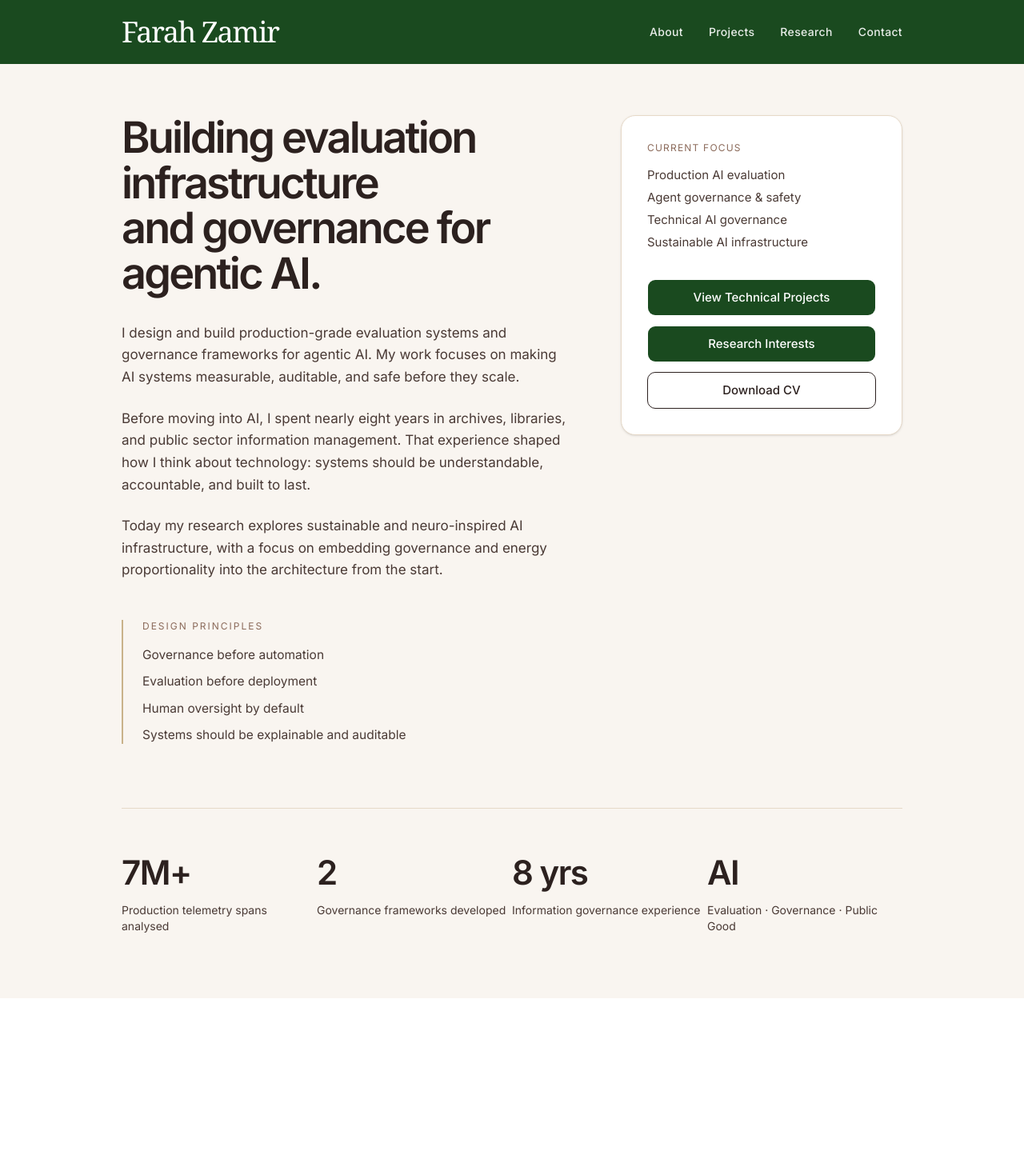
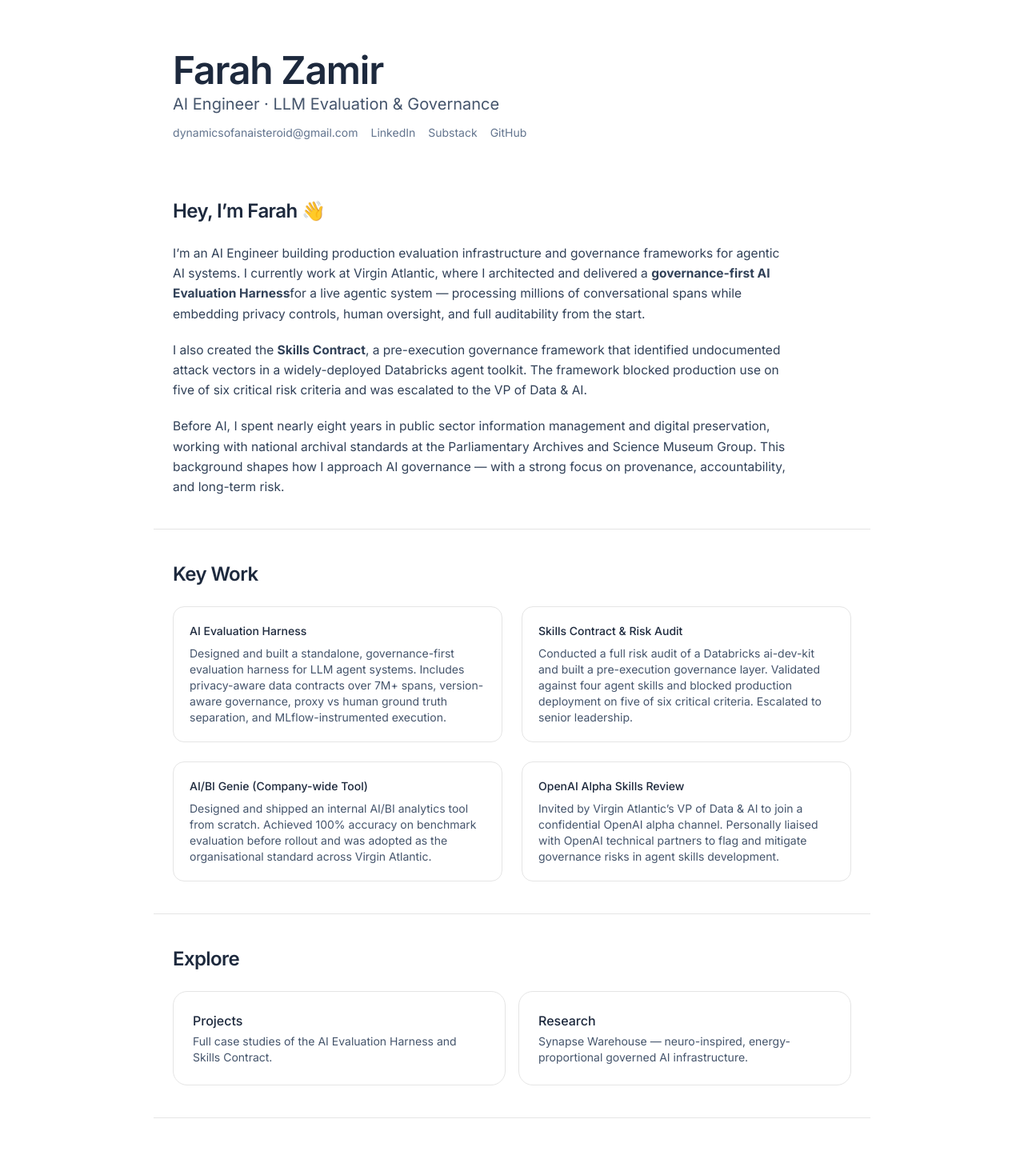
Before and after one commit to dynamicsofanaisteroid/farah-zamir-portfolio, a Next.js app: page / in a window 1280 px wide. Shown: the top 1464 px of the page at 80% size. Before the commit the page ends 1248 px from the top, so only its background shows below. Built offline with nearby package versions, Linux system fonts and the light colour scheme.

Commit message:
tweaked to another style

```diff
--- a/app/page.tsx
+++ b/app/page.tsx
@@ -1,142 +1,108 @@
 import Link from "next/link"
-import { Button } from "@/components/ui/button"
-import { Space_Grotesk, Inter } from 'next/font/google'
-
-const spaceGrotesk = Space_Grotesk({
-  subsets: ['latin'],
-  weight: ['500', '600', '700'],
-  variable: '--font-space-grotesk',
-})
-
-const inter = Inter({
-  subsets: ['latin'],
-  weight: ['400', '500', '600', '700'],
-  variable: '--font-inter',
-})
 
 export default function Home() {
   return (
-    <div className={`${inter.variable} ${spaceGrotesk.variable} min-h-screen bg-[#f9f5f0]`}>
+    <div className="min-h-screen bg-white text-slate-800">
+      {/* Top Header - Arash style */}
+      <div className="max-w-4xl mx-auto px-6 pt-16 pb-8">
+        <div>
+          <h1 className="text-5xl font-semibold tracking-tight">Farah Zamir</h1>
+          <p className="text-xl text-slate-600 mt-1">AI Engineer · LLM Evaluation &amp; Governance</p>
 
-      {/* Navigation */}
-      <nav className="bg-[#1a4a1f] text-white">
-        <div className="max-w-5xl mx-auto px-6 py-5 flex justify-between items-center">
-          <Link href="/" className="font-serif text-4xl tracking-[-1.5px]">
-            Farah Zamir
-          </Link>
-
-          <div className="flex gap-8 text-sm font-medium tracking-wide text-white/90">
-            <Link href="/about">About</Link>
-            <Link href="/projects">Projects</Link>
-            <Link href="/research">Research</Link>
-            <Link href="/contact">Contact</Link>
+          <div className="mt-3 text-sm text-slate-500 flex flex-wrap gap-x-4">
+            <a href="mailto:dynamicsofanaisteroid@gmail.com" className="hover:text-slate-700">dynamicsofanaisteroid@gmail.com</a>
+            <a href="https://www.linkedin.com/in/farah-zamir-956659144" target="_blank" className="hover:text-slate-700">LinkedIn</a>
+            <a href="https://dynamicsofanaisteroid.substack.com/" target="_blank" className="hover:text-slate-700">Substack</a>
+            <a href="https://github.com/dynamicsofanaisteroid" target="_blank" className="hover:text-slate-700">GitHub</a>
           </div>
         </div>
-      </nav>
+      </div>
 
-      <main className="max-w-5xl mx-auto px-6 pt-16 pb-20">
+      {/* Intro Section */}
+      <div className="max-w-4xl mx-auto px-6 py-10">
+        <h2 className="text-2xl font-semibold tracking-tight mb-6">Hey, I’m Farah 👋</h2>
 
-        <div className="grid md:grid-cols-5 gap-x-16 gap-y-12">
+        <div className="max-w-3xl space-y-5 text-[15.5px] leading-relaxed text-slate-700">
+          <p>
+            I’m an AI Engineer building production evaluation infrastructure and governance frameworks for agentic AI systems.
+            I currently work at Virgin Atlantic, where I architected and delivered a <strong>governance-first AI Evaluation Harness</strong>
+            for a live agentic system — processing millions of conversational spans while embedding privacy controls, human oversight,
+            and full auditability from the start.
+          </p>
+          <p>
+            I also created the <strong>Skills Contract</strong>, a pre-execution governance framework that identified undocumented attack vectors
+            in a widely-deployed Databricks agent toolkit. The framework blocked production use on five of six critical risk criteria and
+            was escalated to the VP of Data &amp; AI.
+          </p>
+          <p>
+            Before AI, I spent nearly eight years in public sector information management and digital preservation, working with national
+            archival standards at the Parliamentary Archives and Science Museum Group. This background shapes how I approach AI governance —
+            with a strong focus on provenance, accountability, and long-term risk.
+          </p>
+        </div>
+      </div>
 
-          {/* LEFT — Bio */}
-          <div className="md:col-span-3">
+      {/* Key Work Highlights - Silhouetting CV achievements */}
+      <div className="max-w-4xl mx-auto px-6 py-10 border-t">
+        <h2 className="text-2xl font-semibold tracking-tight mb-6">Key Work</h2>
 
-            <h1 className="font-sans text-[54px] leading-[1.05] tracking-[-2.8px] font-semibold text-[#2c211f] mb-8">
-              Building evaluation infrastructure<br />and governance for agentic AI.
-            </h1>
-
-            <div className="space-y-6 text-[17px] leading-relaxed text-[#4a3a35]">
-              <p>
-                I design and build production-grade evaluation systems and governance frameworks for agentic AI.
-                My work focuses on making AI systems measurable, auditable, and safe before they scale.
-              </p>
-
-              <p>
-                Before moving into AI, I spent nearly eight years in archives, libraries, and public sector
-                information management. That experience shaped how I think about technology: systems should be
-                understandable, accountable, and built to last.
-              </p>
-
-              <p>
-                Today my research explores sustainable and neuro-inspired AI infrastructure, with a focus on
-                embedding governance and energy proportionality into the architecture from the start.
-              </p>
-            </div>
-
-            {/* Design Principles */}
-            <div className="mt-12 border-l-2 border-[#c9b28a] pl-6">
-              <p className="text-xs uppercase tracking-[2px] text-[#8b6a5a] mb-4">Design principles</p>
-              <ul className="space-y-2.5 text-[15.5px] text-[#4a3a35]">
-                <li>Governance before automation</li>
-                <li>Evaluation before deployment</li>
-                <li>Human oversight by default</li>
-                <li>Systems should be explainable and auditable</li>
-              </ul>
-            </div>
-
+        <div className="grid grid-cols-1 md:grid-cols-2 gap-6 text-sm">
+          <div className="p-5 border rounded-xl">
+            <div className="font-medium mb-2">AI Evaluation Harness</div>
+            <p className="text-slate-600">
+              Designed and built a standalone, governance-first evaluation harness for LLM agent systems.
+              Includes privacy-aware data contracts over 7M+ spans, version-aware governance, proxy vs human ground truth separation,
+              and MLflow-instrumented execution.
+            </p>
           </div>
-
-          {/* RIGHT — Card */}
-          <div className="md:col-span-2">
-            <div className="bg-white rounded-2xl border border-[#e6d9c8] p-8 sticky top-8 shadow-sm">
-
-              <div className="mb-8">
-                <p className="text-xs uppercase tracking-widest text-[#8b6a5a] mb-3">Current focus</p>
-                <ul className="text-[15px] leading-7 text-[#4a3a35]">
-                  <li>Production AI evaluation</li>
-                  <li>Agent governance &amp; safety</li>
-                  <li>Technical AI governance</li>
-                  <li>Sustainable AI infrastructure</li>
-                </ul>
-              </div>
-
-              <div className="space-y-3">
-                <Button asChild className="w-full bg-[#1a4a1f] hover:bg-[#133614] text-white py-[22px] text-[15px]">
-                  <Link href="/projects">View Technical Projects</Link>
-                </Button>
-
-                <Button asChild className="w-full bg-[#1a4a1f] hover:bg-[#133614] text-white py-[22px] text-[15px]">
-                  <Link href="/research">Research Interests</Link>
-                </Button>
-
-                <Button asChild variant="outline" className="w-full border-[#2c211f] text-[#2c211f] hover:bg-[#2c211f] hover:text-white py-[22px] text-[15px]">
-                  <a href="/Farah_Zamir_CV.pdf" target="_blank">Download CV</a>
-                </Button>
-              </div>
-
-            </div>
+          <div className="p-5 border rounded-xl">
+            <div className="font-medium mb-2">Skills Contract &amp; Risk Audit</div>
+            <p className="text-slate-600">
+              Conducted a full risk audit of a Databricks ai-dev-kit and built a pre-execution governance layer.
+              Validated against four agent skills and blocked production deployment on five of six critical criteria.
+              Escalated to senior leadership.
+            </p>
           </div>
-
-        </div>
-
-        {/* Stats */}
-        <div className="mt-20 pt-12 border-t border-[#e6d9c8]">
-          <div className="grid grid-cols-2 md:grid-cols-4 gap-y-10">
-
-            <div>
-              <div className="text-[42px] font-semibold tracking-[-1.5px] text-[#2c211f]">7M+</div>
-              <div className="text-sm text-[#4a3a35] mt-1.5">Production telemetry spans analysed</div>
-            </div>
-
-            <div>
-              <div className="text-[42px] font-semibold tracking-[-1.5px] text-[#2c211f]">2</div>
-              <div className="text-sm text-[#4a3a35] mt-1.5">Governance frameworks developed</div>
-            </div>
-
-            <div>
-              <div className="text-[42px] font-semibold tracking-[-1.5px] text-[#2c211f]">8 yrs</div>
-              <div className="text-sm text-[#4a3a35] mt-1.5">Information governance experience</div>
-            </div>
-
-            <div>
-              <div className="text-[42px] font-semibold tracking-[-1.5px] text-[#2c211f]">AI</div>
-              <div className="text-sm text-[#4a3a35] mt-1.5">Evaluation · Governance · Public Good</div>
-            </div>
-
+          <div className="p-5 border rounded-xl">
+            <div className="font-medium mb-2">AI/BI Genie (Company-wide Tool)</div>
+            <p className="text-slate-600">
+              Designed and shipped an internal AI/BI analytics tool from scratch. Achieved 100% accuracy on benchmark evaluation
+              before rollout and was adopted as the organisational standard across Virgin Atlantic.
+            </p>
+          </div>
+          <div className="p-5 border rounded-xl">
+            <div className="font-medium mb-2">OpenAI Alpha Skills Review</div>
+            <p className="text-slate-600">
+              Invited by Virgin Atlantic’s VP of Data &amp; AI to join a confidential OpenAI alpha channel.
+              Personally liaised with OpenAI technical partners to flag and mitigate governance risks in agent skills development.
+            </p>
           </div>
         </div>
+      </div>
 
-      </main>
+      {/* Explore Section */}
+      <div className="max-w-4xl mx-auto px-6 py-10 border-t">
+        <h2 className="text-2xl font-semibold tracking-tight mb-6">Explore</h2>
+
+        <div className="grid grid-cols-1 md:grid-cols-2 gap-4">
+          <Link href="/projects" className="block p-6 border rounded-2xl hover:border-slate-300 transition-colors">
+            <div className="font-medium mb-1">Projects</div>
+            <p className="text-sm text-slate-600">Full case studies of the AI Evaluation Harness and Skills Contract.</p>
+          </Link>
+          <Link href="/research" className="block p-6 border rounded-2xl hover:border-slate-300 transition-colors">
+            <div className="font-medium mb-1">Research</div>
+            <p className="text-sm text-slate-600">Synapse Warehouse — neuro-inspired, energy-proportional governed AI infrastructure.</p>
+          </Link>
+        </div>
+      </div>
+
+      {/* Footer */}
+      <div className="max-w-4xl mx-auto px-6 py-16 border-t text-sm text-slate-500">
+        <p>
+          I’m particularly interested in technical AI governance, agent safety, and building systems that can be trusted at scale.
+          Feel free to reach out.
+        </p>
+      </div>
     </div>
   )
 }
```
